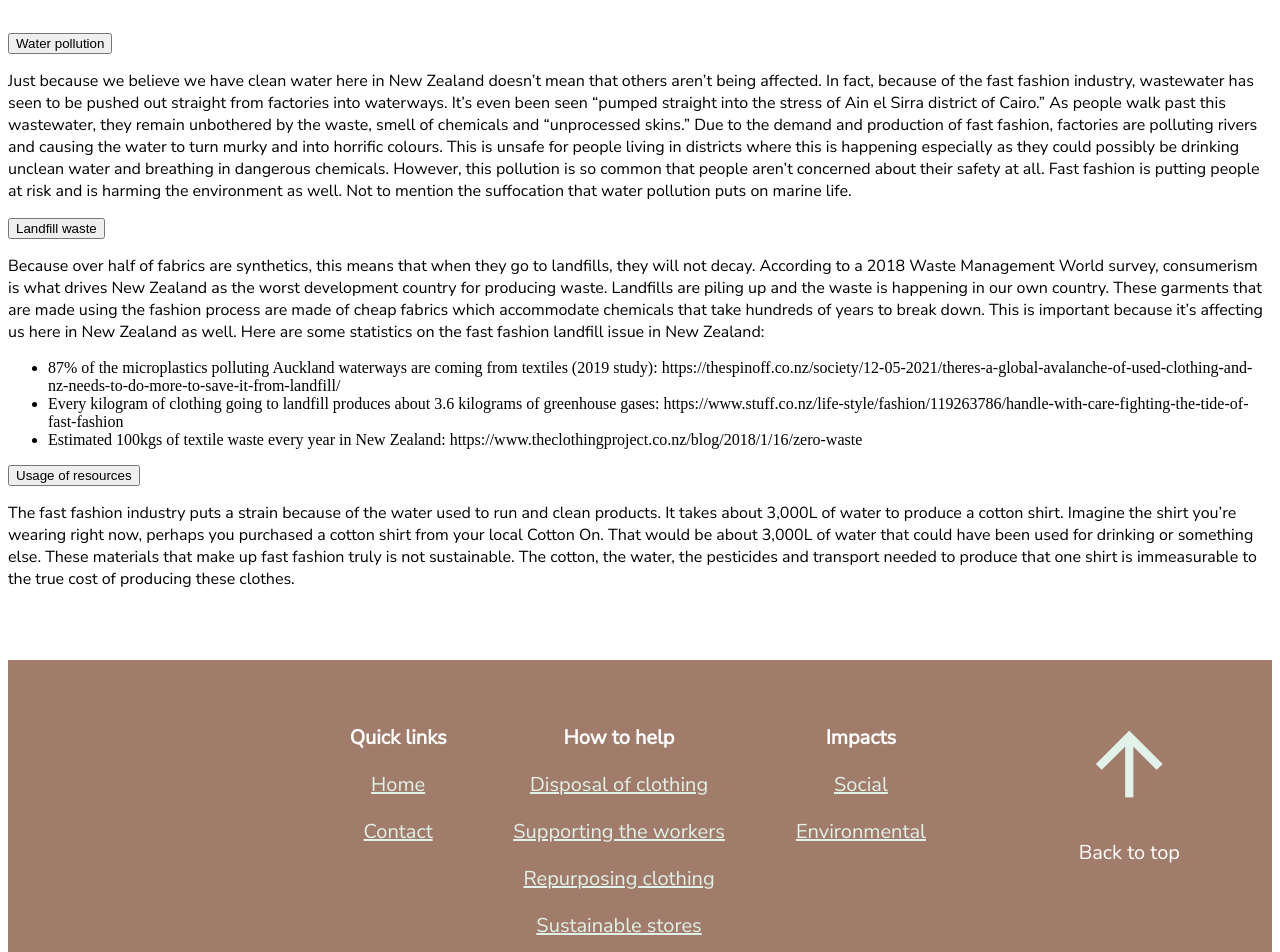
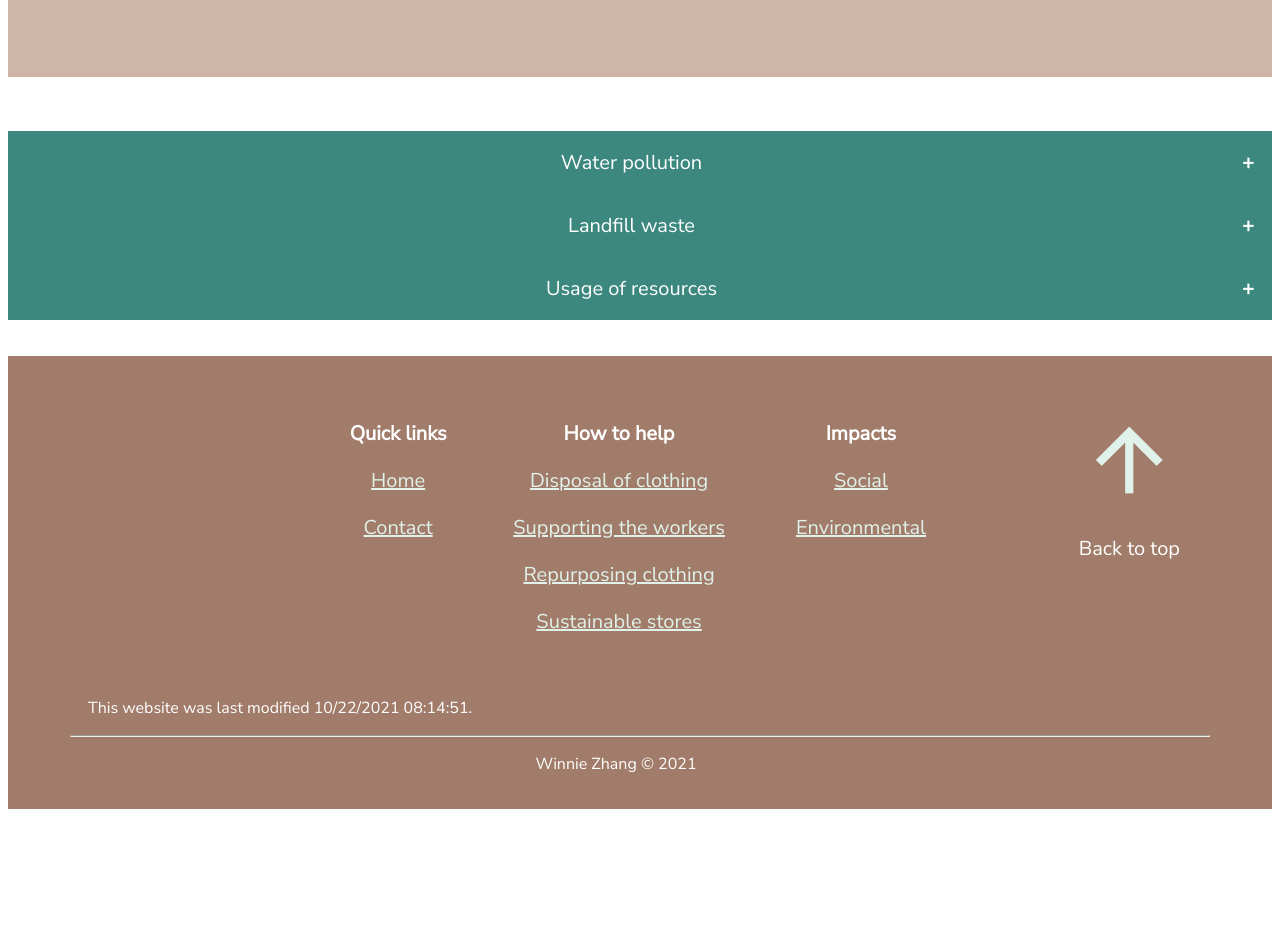
Before and after one commit to maskedu/tailoredtochange.github.io, a plain HTML site: page environmental.html in a window 1280 px wide. Shown: the part 800-1752 px from the top of the page. After the commit the page ends 1617 px from the top, so only its background shows below. Drawn offline with Linux system fonts and the light colour scheme; a web font is replaced by a local one.

Commit message:
updated with collapsibles css

```diff
--- a/main.css
+++ b/main.css
@@ -195,7 +195,7 @@ td a:hover{
 
 /*change colour of links in footer on visited*/
 td a:visited{
-  color: #5b7b7a;
+  color: #0645AD;
 }
 
 /* back to top button */
@@ -216,3 +216,89 @@ td a:visited{
 .backtotop a:hover {
   color: #ceb5a7;
 }
+
+/*change length of horizontal line after links*/
+hr {
+  width: 90%;
+}
+
+/*change length of horizontal line after links*/
+.copyright {
+  color: white;
+  text-align: center;
+  margin-right: 48px;
+}
+
+/*changing margin and colour of last modified date*/
+.modified {
+  color: white;
+  margin-left: 80px;
+}
+
+/*background colour of heading*/
+.page {
+  background-color: #ceb5a7;
+}
+
+/*centre text*/
+.center {
+  text-align: center;
+}
+
+/* heading of each title page */
+h3 {
+  font-family: 'Averia Serif Libre', cursive;
+  font-size: 50px;
+}
+
+/* collapsible for information page*/
+.collapsible {
+  font-family: 'Nunito Sans', sans-serif;
+  background-color: #3c887e;
+  color: white;
+  cursor: pointer;
+  padding: 18px;
+  width: 100%;
+  border: none;
+  text-align: center;
+  outline: none;
+  font-size: 20px;
+}
+
+.active, .collapsible:hover {
+  background-color: #5b7b7a;
+}
+
+.content {
+  padding: 10px 80px;
+  display: none;
+  overflow: hidden;
+  background-color: #3c887e;
+  color: white;
+  font-size: 18px;
+  text-align: center;
+}
+
+/* collapsible plus and minus icons*/
+
+.collapsible:after {
+  content: '\002B';
+  color: white;
+  font-weight: bold;
+  float: right;
+  margin-left: 5px;
+}
+
+.active:after {
+  content: "\2212";
+}
+
+/* to make a background of a page white*/
+.white {
+  background-color: white;
+}
+
+/* make list paragraph font*/
+li {
+  font-family: 'Nunito Sans', sans-serif;
+}
```
